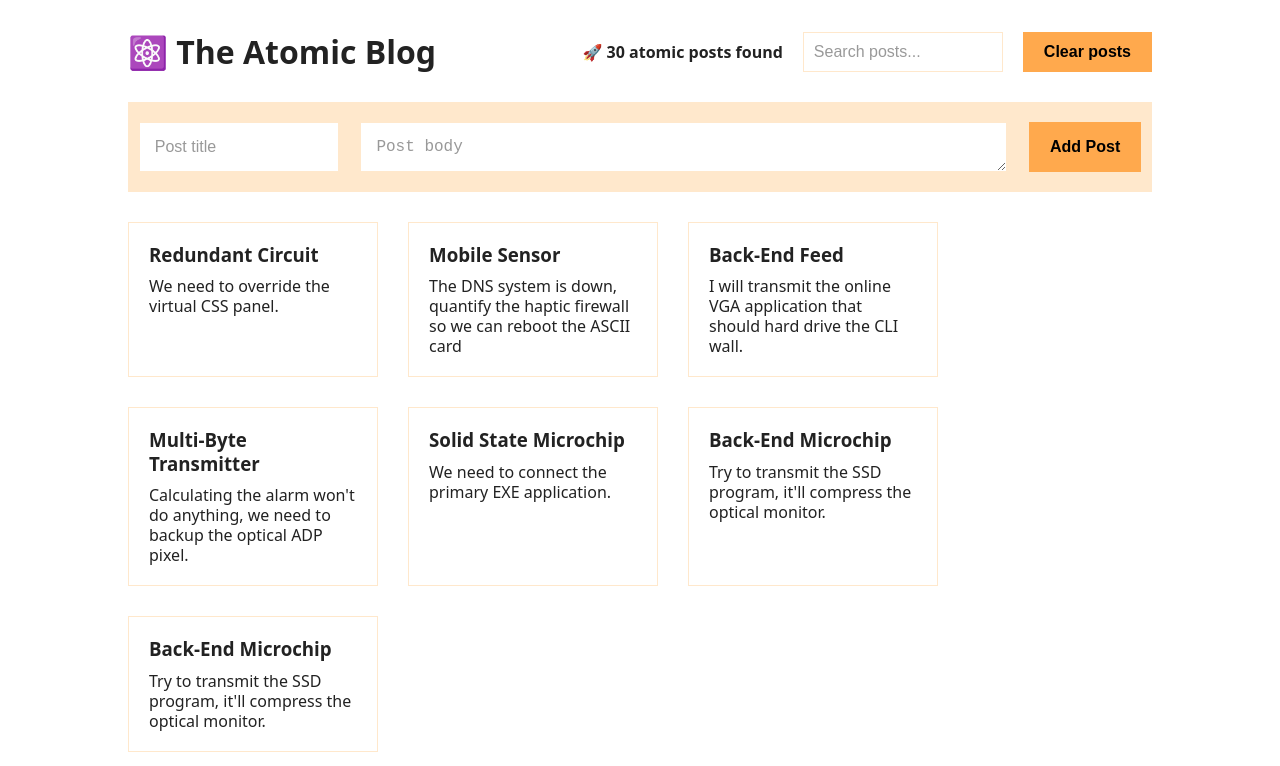
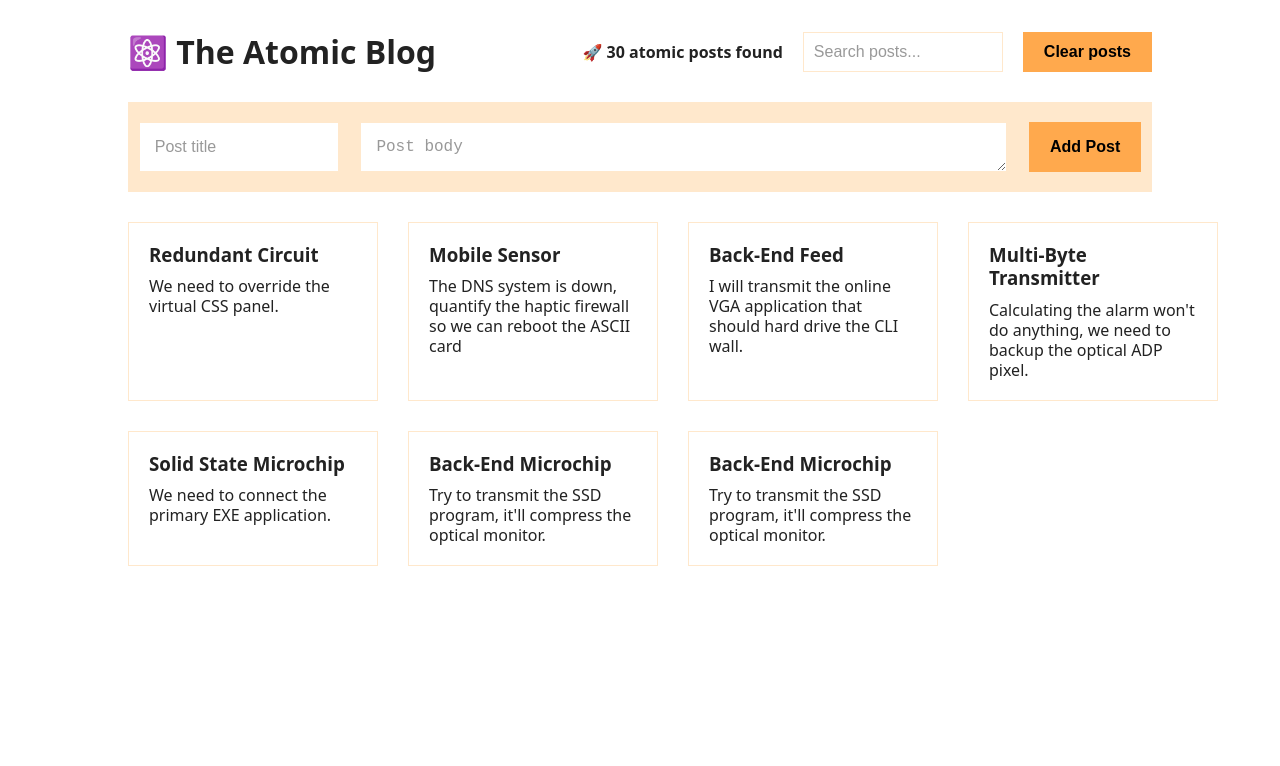
Before and after one commit to AraibKhan/atomic-blog, a React (Create React App) app: page / in a window 1280 px wide. Shown: the top 766 px of the page. Built offline with nearby package versions, Linux system fonts and the light colour scheme.

Commit message:
Fixed some styling issues.

```diff
--- a/src/index.css
+++ b/src/index.css
@@ -115,11 +115,18 @@ textarea:focus {
   margin-top: 3rem;
 }
 
-.post-list {
+/* .post-list {
   list-style: none;
   display: flex;
   flex-wrap: wrap;
-  /* gap: calc((108.5rem - 100rem) / 3); */
+  gap: calc((108.5rem - 100rem) / 3);
+  gap: 3rem;
+} */
+
+.post-list {
+  list-style: none;
+  display: grid;
+  grid-template-columns: 1fr 1fr 1fr 1fr;
   gap: 3rem;
 }
 
```
